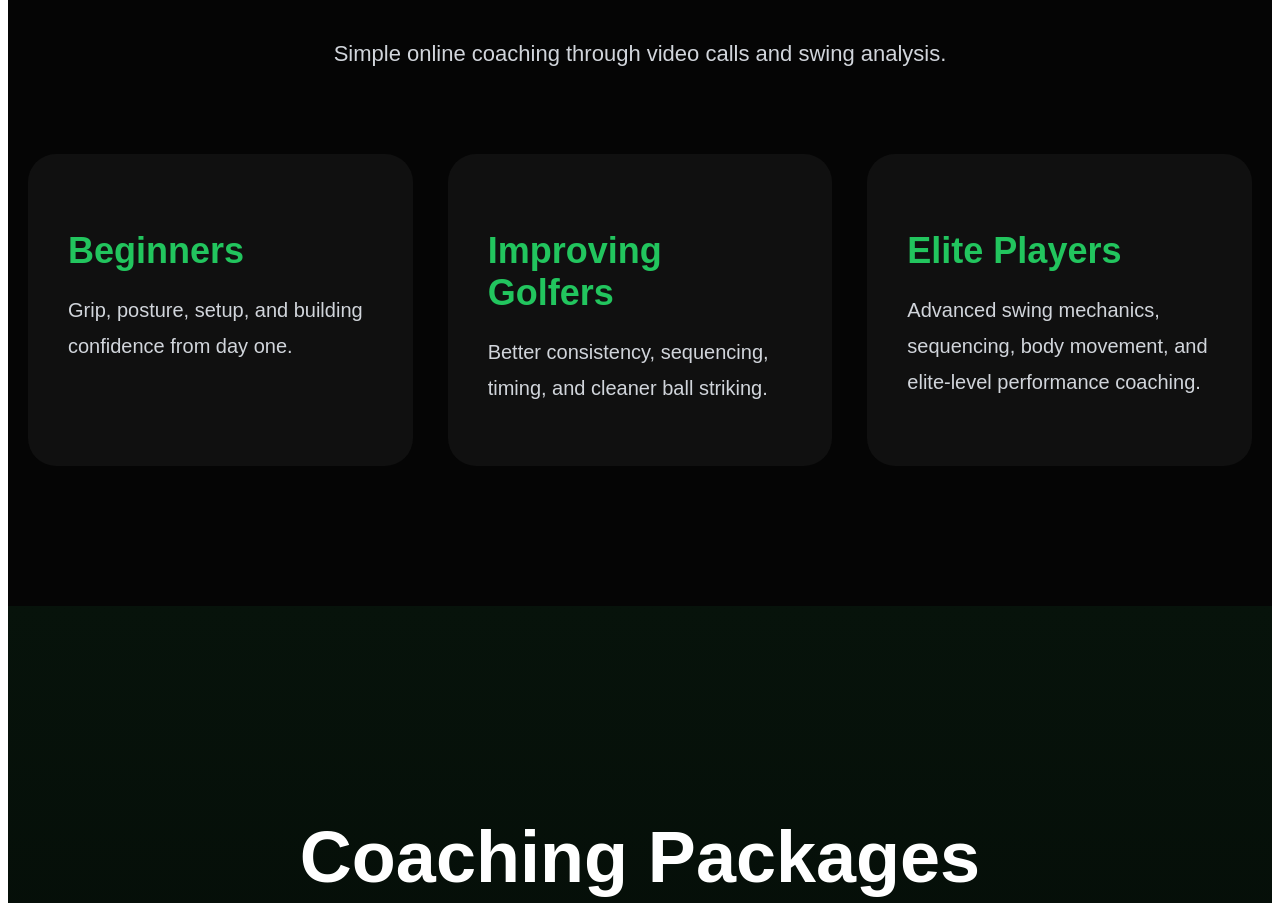
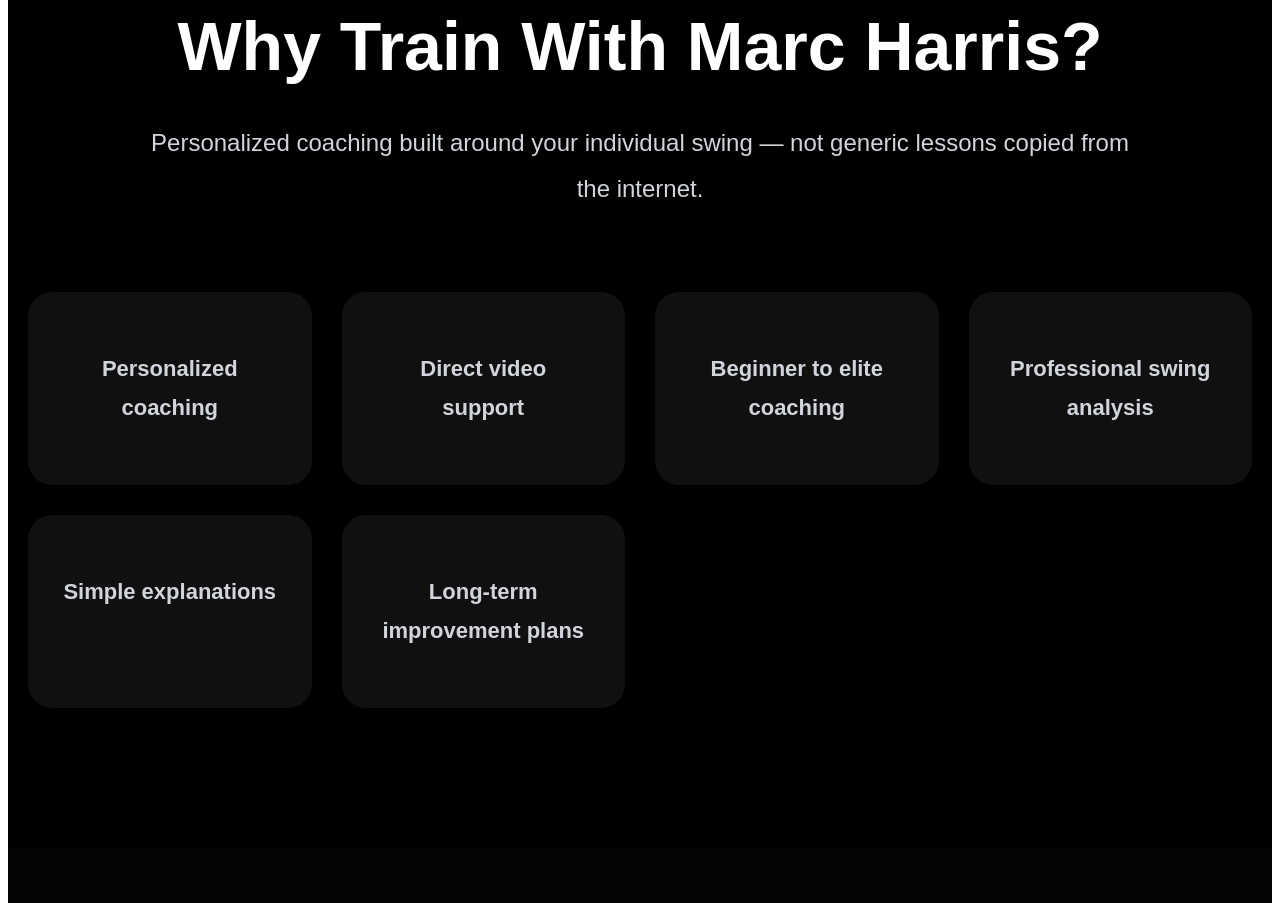
Before and after one commit to marcharrisgolf/Marcharrisgolf, a Next.js app: page / in a window 1280 px wide. Shown: the part 1894-2797 px from the top of the page. Built offline with nearby package versions, Linux system fonts and the light colour scheme.

Commit message:
Update page.jsx

```diff
--- a/app/page.jsx
+++ b/app/page.jsx
@@ -66,6 +66,20 @@ export default function Home() {
               "0 25px 80px rgba(34,197,94,0.35)",
           }}
         />
+
+        <div
+          style={{
+            backgroundColor: "#22c55e",
+            color: "#000",
+            padding: "14px 28px",
+            borderRadius: "999px",
+            fontWeight: "bold",
+            fontSize: "20px",
+            marginBottom: "35px",
+          }}
+        >
+          FREE 10-Minute Online Video Call
+        </div>
 
         <h1
           style={{
@@ -184,6 +198,79 @@ export default function Home() {
         </div>
       </section>
 
+      {/* WHY CHOOSE MARC */}
+      <section
+        style={{
+          padding: "140px 20px",
+          backgroundColor: "#000",
+        }}
+      >
+        <h2
+          style={{
+            textAlign: "center",
+            fontSize: "68px",
+            marginBottom: "35px",
+          }}
+        >
+          Why Train With Marc Harris?
+        </h2>
+
+        <p
+          style={{
+            textAlign: "center",
+            maxWidth: "1000px",
+            margin: "0 auto 80px auto",
+            fontSize: "24px",
+            lineHeight: "1.9",
+            color: "#d1d5db",
+          }}
+        >
+          Personalized coaching built around your individual
+          swing — not generic lessons copied from the internet.
+        </p>
+
+        <div
+          style={{
+            display: "grid",
+            gridTemplateColumns:
+              "repeat(auto-fit, minmax(280px, 1fr))",
+            gap: "30px",
+            maxWidth: "1400px",
+            margin: "0 auto",
+          }}
+        >
+          {[
+            "Personalized coaching",
+            "Direct video support",
+            "Beginner to elite coaching",
+            "Professional swing analysis",
+            "Simple explanations",
+            "Long-term improvement plans",
+          ].map((item, index) => (
+            <div
+              key={index}
+              style={{
+                backgroundColor: "#101010",
+                padding: "35px",
+                borderRadius: "24px",
+                textAlign: "center",
+              }}
+            >
+              <p
+                style={{
+                  fontSize: "22px",
+                  lineHeight: "1.8",
+                  color: "#d1d5db",
+                  fontWeight: "bold",
+                }}
+              >
+                {item}
+              </p>
+            </div>
+          ))}
+        </div>
+      </section>
+
       {/* LEVELS */}
       <section
         style={{
@@ -225,7 +312,22 @@ export default function Home() {
             margin: "0 auto",
           }}
         >
+          {[
+            {
+              title: "Beginners",
+              text: "Grip, posture, setup, and confidence from day one.",
+            },
+            {
+              title: "Improving Golfers",
+              text: "Better consistency, timing, and cleaner ball striking.",
+            },
+            {
+              title: "Elite Players",
+              text: "Advanced mechanics, sequencing, and performance coaching.",
+            },
+          ].map((level, index) => (
             <div
+              key={index}
               style={{
                 backgroundColor: "#101010",
                 padding: "40px",
@@ -239,7 +341,7 @@ export default function Home() {
                   marginBottom: "20px",
                 }}
               >
-              Beginners
+                {level.title}
               </h3>
 
               <p
@@ -247,161 +349,47 @@ export default function Home() {
                   fontSize: "20px",
                   lineHeight: "1.8",
                   color: "#d1d5db",
+                  marginBottom: "30px",
                 }}
               >
-              Grip, posture, setup, and building confidence from
-              day one.
+                {level.text}
               </p>
-          </div>
 
               <div
                 style={{
-              backgroundColor: "#101010",
-              padding: "40px",
-              borderRadius: "28px",
+                  display: "flex",
+                  gap: "15px",
+                  flexWrap: "wrap",
                 }}
               >
-            <h3
+                <a
+                  href="https://wa.me/84776326949"
                   style={{
-                fontSize: "36px",
-                color: "#22c55e",
-                marginBottom: "20px",
+                    backgroundColor: "#22c55e",
+                    color: "#fff",
+                    padding: "14px 24px",
+                    borderRadius: "14px",
+                    textDecoration: "none",
+                    fontWeight: "bold",
                   }}
                 >
-              Improving Golfers
-            </h3>
+                  WhatsApp
+                </a>
 
-            <p
+                <a
+                  href="https://facebook.com/"
                   style={{
-                fontSize: "20px",
-                lineHeight: "1.8",
-                color: "#d1d5db",
+                    border: "2px solid #22c55e",
+                    color: "#fff",
+                    padding: "14px 24px",
+                    borderRadius: "14px",
+                    textDecoration: "none",
+                    fontWeight: "bold",
                   }}
                 >
-              Better consistency, sequencing, timing, and cleaner
-              ball striking.
-            </p>
+                  Facebook
+                </a>
               </div>
-
-          <div
-            style={{
-              backgroundColor: "#101010",
-              padding: "40px",
-              borderRadius: "28px",
-            }}
-          >
-            <h3
-              style={{
-                fontSize: "36px",
-                color: "#22c55e",
-                marginBottom: "20px",
-              }}
-            >
-              Elite Players
-            </h3>
-
-            <p
-              style={{
-                fontSize: "20px",
-                lineHeight: "1.8",
-                color: "#d1d5db",
-              }}
-            >
-              Advanced swing mechanics, sequencing, body
-              movement, and elite-level performance coaching.
-            </p>
-          </div>
-        </div>
-      </section>
-
-      {/* PACKAGES */}
-      <section
-        style={{
-          padding: "150px 20px",
-          background:
-            "linear-gradient(180deg, #07130b 0%, #000000 100%)",
-        }}
-      >
-        <h2
-          style={{
-            textAlign: "center",
-            fontSize: "72px",
-            marginBottom: "80px",
-          }}
-        >
-          Coaching Packages
-        </h2>
-
-        <div
-          style={{
-            display: "grid",
-            gridTemplateColumns:
-              "repeat(auto-fit, minmax(320px, 1fr))",
-            gap: "35px",
-            maxWidth: "1500px",
-            margin: "0 auto",
-          }}
-        >
-          {[
-            {
-              title: "Swing Analysis",
-              price: "$40",
-              text: "Detailed swing breakdown and feedback.",
-            },
-            {
-              title: "Single Session",
-              price: "$60",
-              text: "One-on-one live coaching session.",
-            },
-            {
-              title: "10 Lesson Package",
-              price: "$500",
-              text: "Long-term coaching and development.",
-            },
-            {
-              title: "Monthly Coaching",
-              price: "$250",
-              text: "Monthly coaching with direct support.",
-            },
-          ].map((pkg, index) => (
-            <div
-              key={index}
-              style={{
-                backgroundColor: "#101010",
-                padding: "45px",
-                borderRadius: "28px",
-                textAlign: "center",
-              }}
-            >
-              <h3
-                style={{
-                  fontSize: "38px",
-                  color: "#22c55e",
-                  marginBottom: "20px",
-                }}
-              >
-                {pkg.title}
-              </h3>
-
-              <p
-                style={{
-                  fontSize: "52px",
-                  fontWeight: "bold",
-                  marginBottom: "20px",
-                }}
-              >
-                {pkg.price}
-              </p>
-
-              <p
-                style={{
-                  fontSize: "20px",
-                  color: "#d1d5db",
-                  lineHeight: "1.8",
-                }}
-              >
-                {pkg.text}
-              </p>
             </div>
           ))}
         </div>
@@ -411,7 +399,8 @@ export default function Home() {
       <section
         style={{
           padding: "150px 20px",
-          backgroundColor: "#050505",
+          background:
+            "linear-gradient(180deg, #07130b 0%, #000000 100%)",
         }}
       >
         <h2
@@ -456,7 +445,7 @@ export default function Home() {
       <section
         style={{
           padding: "150px 20px",
-          backgroundColor: "#000",
+          backgroundColor: "#050505",
         }}
       >
         <h2
@@ -511,6 +500,98 @@ export default function Home() {
           ))}
         </div>
       </section>
+
+      {/* PACKAGES */}
+      <section
+        style={{
+          padding: "150px 20px",
+          backgroundColor: "#000",
+        }}
+      >
+        <h2
+          style={{
+            textAlign: "center",
+            fontSize: "72px",
+            marginBottom: "80px",
+          }}
+        >
+          Coaching Packages
+        </h2>
+
+        <div
+          style={{
+            display: "grid",
+            gridTemplateColumns:
+              "repeat(auto-fit, minmax(320px, 1fr))",
+            gap: "35px",
+            maxWidth: "1500px",
+            margin: "0 auto",
+          }}
+        >
+          {[
+            {
+              title: "Swing Analysis",
+              price: "$60",
+              text: "Detailed online swing breakdown and feedback.",
+            },
+            {
+              title: "Single Online Lesson",
+              price: "$80",
+              text: "30-minute live online coaching session.",
+            },
+            {
+              title: "10 Session Package",
+              price: "$700",
+              text: "Long-term coaching and development plan.",
+            },
+            {
+              title: "Monthly Coaching",
+              price: "$500",
+              text: "Monthly support, video calls, and swing analysis.",
+            },
+          ].map((pkg, index) => (
+            <div
+              key={index}
+              style={{
+                backgroundColor: "#101010",
+                padding: "45px",
+                borderRadius: "28px",
+                textAlign: "center",
+              }}
+            >
+              <h3
+                style={{
+                  fontSize: "38px",
+                  color: "#22c55e",
+                  marginBottom: "20px",
+                }}
+              >
+                {pkg.title}
+              </h3>
+
+              <p
+                style={{
+                  fontSize: "56px",
+                  fontWeight: "bold",
+                  marginBottom: "20px",
+                }}
+              >
+                {pkg.price}
+              </p>
+
+              <p
+                style={{
+                  fontSize: "20px",
+                  lineHeight: "1.8",
+                  color: "#d1d5db",
+                }}
+              >
+                {pkg.text}
+              </p>
+            </div>
+          ))}
+        </div>
+      </section>
     </main>
   );
 }
```
Lines whose indentation alone changed are shown as unchanged.
